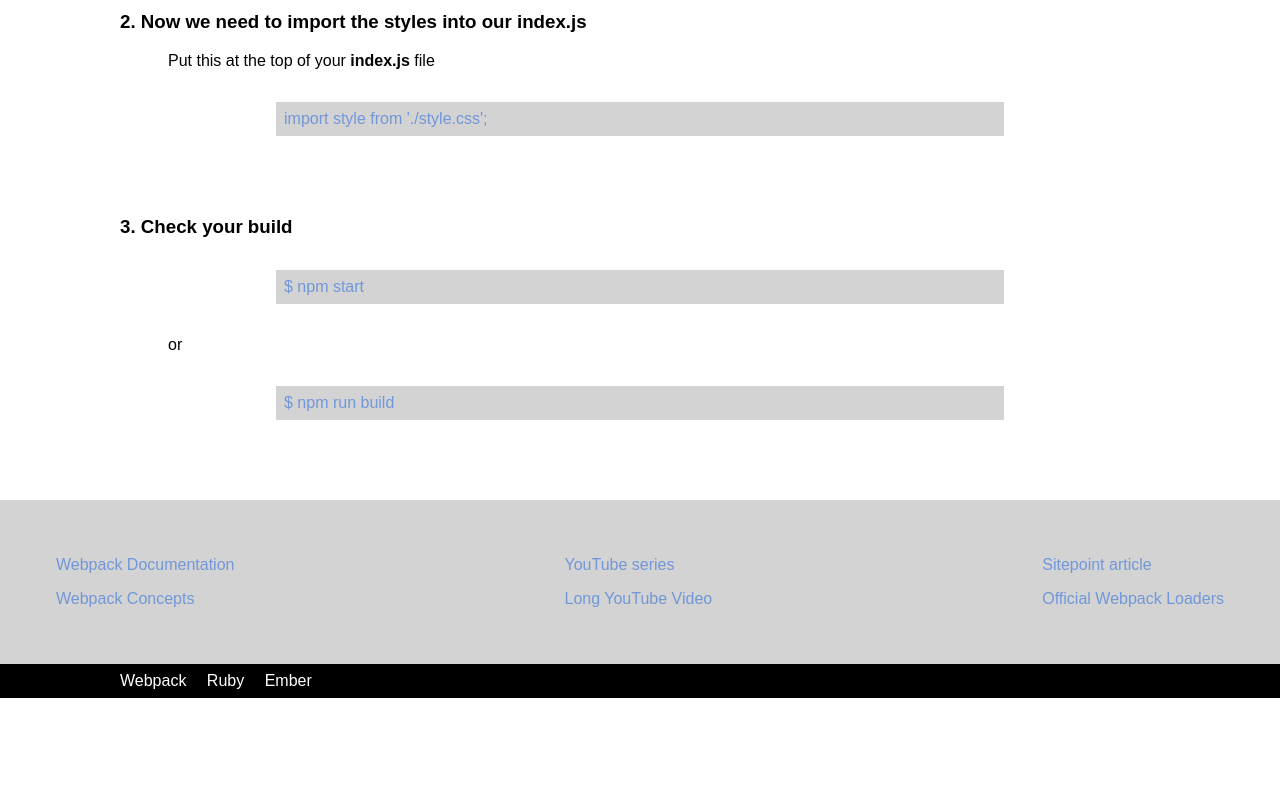
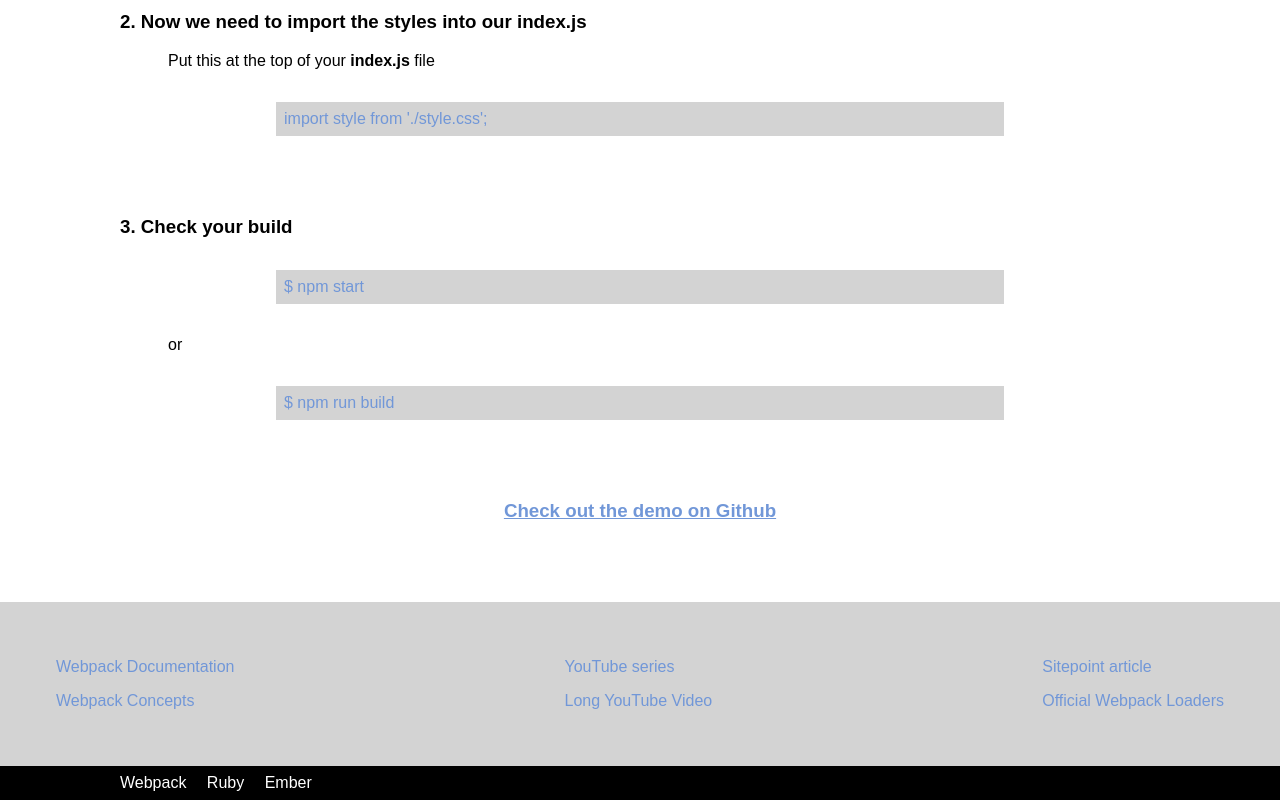
Before and after one commit to derrickbray/my-docs, a website: page public/webpack.html in a window 1280 px wide. Shown: the part 5925-6725 px from the top of the page. Before the commit the page ends 6623 px from the top, so only its background shows below. Drawn offline with nearby package versions, Linux system fonts and the light colour scheme; files that its build step writes are made by us from their sources.

Commit message:
change json for deploy

```diff
--- a/package.json
+++ b/package.json
@@ -9,7 +9,7 @@
     "build": "ember build",
     "lint": "sass-lint",
     "esfix": "eslint src --fix && eslint tests --fix",
-    "deploy": "ember build -e production && cp dist/index.html dist/200.html && surge dist my-app.surge.sh",
+    "deploy": "ember build -e production && cp dist/index.html dist/200.html && surge dist beginner-tutorials.surge.sh",
     "setup:vue": "yarn add vue vue-router && yarn add --dev rollup-plugin-vue eslint-plugin-html"
   },
   "author": "",
--- a/public/webpack.html
+++ b/public/webpack.html
@@ -149,7 +149,7 @@
     <div class="command webpack">$ npm start</div>
     <div class="instructions">or</div>
     <div class="command webpack">$ npm run build</div>
-
+    <h3 class="section webpack"><a href="https://github.com/derrickbray/webpack-demo" class="webpack">Check out the demo on Github</a></h3>
   </div>
 
   <div class="footer">
```
